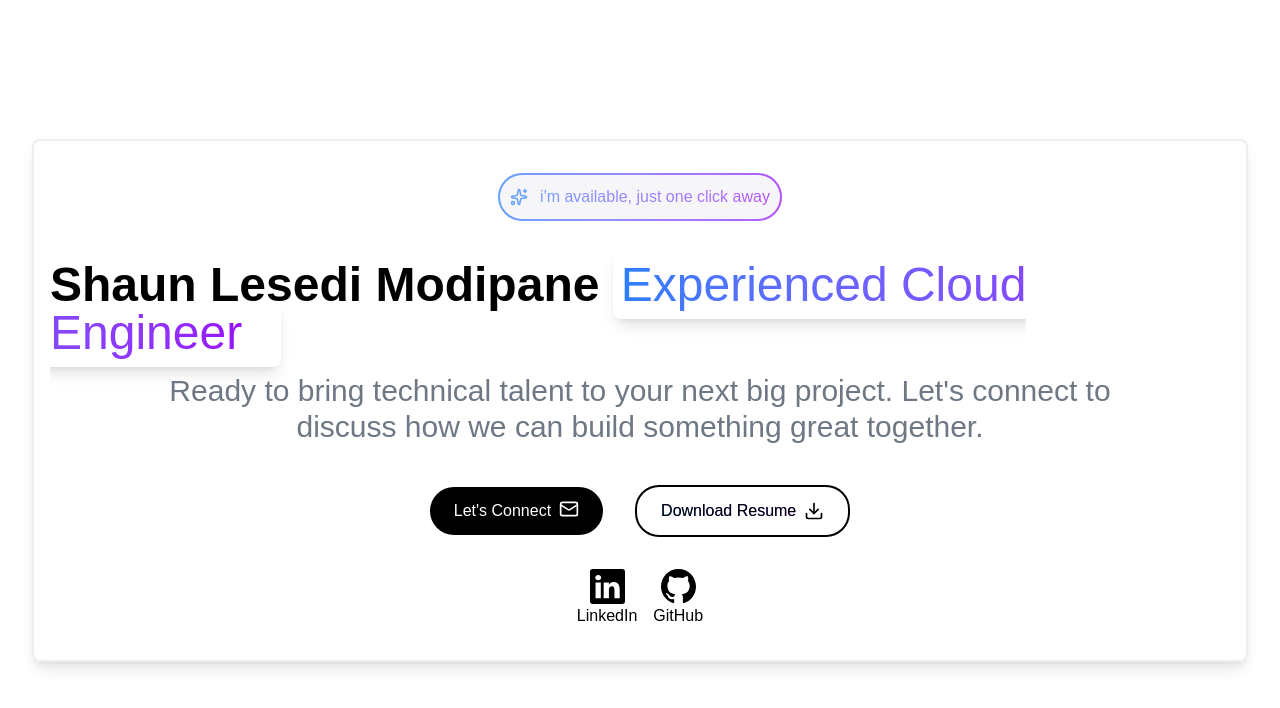
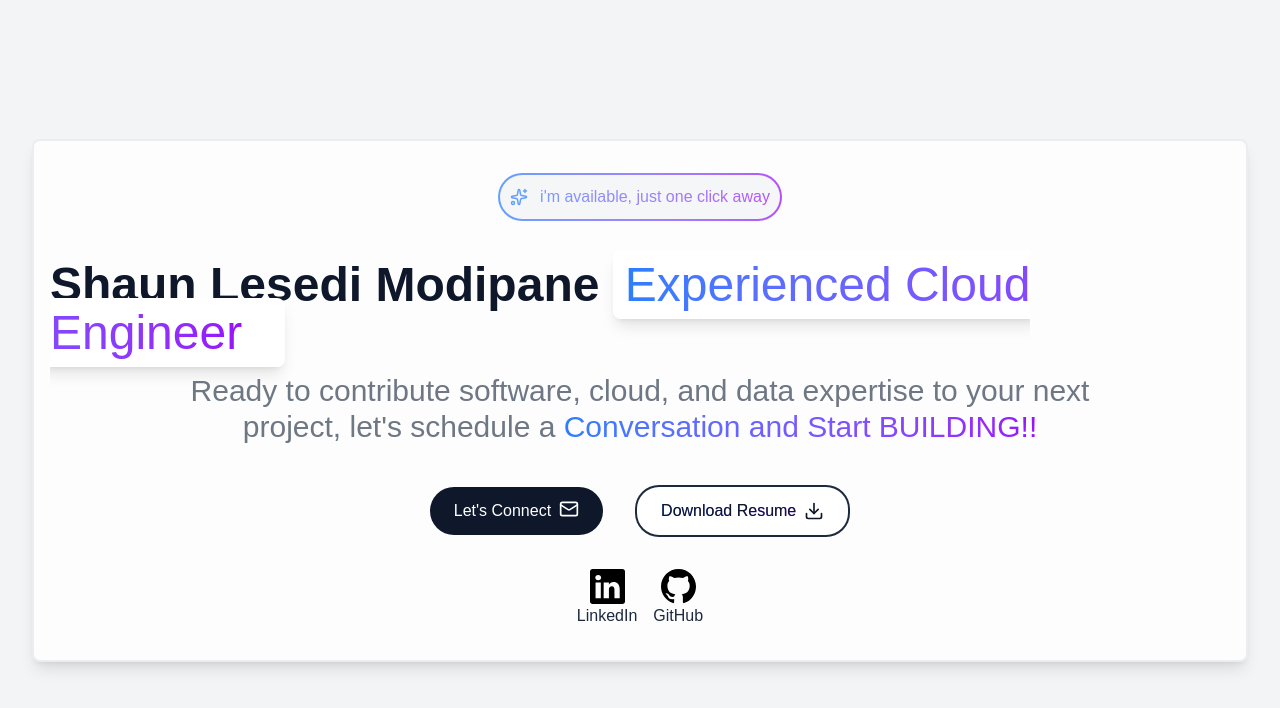
Before and after one commit to LModipane/Portfolio, a Next.js app: page / in a window 1280 px wide. Shown: the top 708 px of the page. Built offline with nearby package versions, Linux system fonts and the light colour scheme.

Commit message:
feat: update Home and Titles components with improved styling and enhanced call to action

```diff
--- a/app/page.tsx
+++ b/app/page.tsx
@@ -3,14 +3,15 @@ import Image from 'next/image';
 import linkinlogo from '../public/linkedin.svg';
 import gitHubLogo from '../public/github.svg';
 import { Titles } from '@/components';
+import  EmailLogo  from "../public/email.gif"
 
 export default function Home() {
 	// Note: Add Typing animation to display multiple of titles/Adjectives that describe me as a software developer, cloud Engineerand Data scientist.
 	return (
-		<main className="h-full w-full bg-gray-100 text-black overflow-y-scroll">
+		<main className="h-full w-full text-black overflow-y-scroll">
 			{/* Hero section */}
-			<header className="h-full w-full flex items-center justify-center bg-white">
-				<div className="flex flex-col items-center border-2 border-gray-300/40 rounded-lg px-2 py-8 shadow-lg min-w-[93%] max-w-[95%]">
+			<header className="h-full w-full flex items-center justify-center bg-gray-100">
+				<div className="flex flex-col items-center bg-white/80 border-2 border-gray-300/40 rounded-lg px-2 py-8 shadow-lg min-w-[93%] max-w-[95%]">
 					{/* Availability Tag */}
 					<div className="rounded-full p-0.5 bg-linear-to-r from-blue-500 to-purple-600 mb-2 animate-gradient lowercase animate-pulse duration-300">
 						<div className="bg-gray-100 rounded-full p-2">
@@ -23,26 +24,27 @@ export default function Home() {
 
 					{/* Call to Action */}
 					<div className=" flex flex-col justify-center mx-auto px-2 py-8 w-full">
-						<h1 className="text-5xl font-semibold item-end">
+						<h1 className="text-5xl font-semibold item-end text-slate-900">
 							Shaun Lesedi Modipane <Titles />
 						</h1>
 						<h2 className="text-3xl font-extralight mt-4 mx-auto text-gray-600/80 text-center max-w-[84%]">
-							Ready to bring technical talent to your next big project. Let&apos;s connect to
-							discuss how we can build something great together.
+							Ready to contribute software, cloud, and data expertise to your next project,
+							let&apos;s schedule a{' '}
+							<span className="bg-linear-to-r from-blue-500 to-purple-600 text-transparent bg-clip-text underline underline-offset-4 animate-gradient">
+								Conversation and Start BUILDING!!
+							</span>
 						</h2>
 					</div>
 
 					{/* Call to Action Buttons */}
 					<div className="flex justify-center mt-2 items-center">
-						<button className="flex px-6 py-3 bg-black text-white rounded-3xl hover:bg-linear-to-r hover:from-blue-500 hover:to-purple-600 hover:scale-110 transition-colors duration-100 cursor-pointer">
+						<button className="flex px-6 py-3 bg-slate-900 text-white rounded-3xl hover:bg-linear-to-r hover:from-blue-500 hover:to-purple-600 hover:scale-110 transition-colors duration-100 cursor-pointer">
 							Let&apos;s Connect <Mail className="ml-2" size={20} />
 						</button>
-						<div className="ml-8 flex group justify-center items-center rounded-3xl bg-black hover:bg-linear-to-r hover:from-blue-500 hover:to-purple-600 p-0.5 cursor-pointer transition-all duration-150 hover:scale-110">
+						<div className="ml-8 flex group justify-center items-center rounded-3xl bg-slate-800 hover:bg-linear-to-r hover:from-blue-500 hover:to-purple-600 p-0.5 cursor-pointer transition-all duration-150 hover:scale-110">
 							<div className="bg-white rounded-[calc(1.5rem-2px)] px-6 py-3">
-								<button className="flex items-center text-black bg-linear-to-r from-blue-500 to-purple-600 bg-clip-text  transition-all duration-100 cursor-pointer">
-									<span className="group-hover:text-transparent">
-										Download Resume
-									</span>
+								<button className="flex items-center text-slate-900 bg-linear-to-r from-blue-500 to-purple-600 bg-clip-text  transition-all duration-100 cursor-pointer">
+									<span className="group-hover:text-transparent">Download Resume</span>
 									<Download className="ml-2 group-hover:text-purple-600" size={20} />
 								</button>
 							</div>
@@ -50,19 +52,19 @@ export default function Home() {
 					</div>
 
 					{/* Social Links */}
-					<div className="flex justify-center mt-8 space-x-4">
+					<div className="flex justify-center mt-8 space-x-4 text-slate-800">
 						<a
 							href="https://linkedin.com/in/shaunlesedi"
 							target="_blank"
 							rel="noopener noreferrer"
-							className="text-black hover:text-blue-500 transition-colors duration-300 flex flex-col items-center">
+							className=" hover:text-blue-500 transition-colors duration-300 flex flex-col items-center">
 							<Image src={linkinlogo} alt="Logo" width={35} height={35} /> LinkedIn
 						</a>
 						<a
 							href="https://github.com/shaunlesedi"
 							target="_blank"
 							rel="noopener noreferrer"
-							className="text-black hover:text-gray-500 transition-colors duration-300 flex flex-col items-center">
+							className=" hover:text-gray-500 transition-colors duration-300 flex flex-col items-center">
 							<Image src={gitHubLogo} alt="Logo" width={35} height={35} /> GitHub
 						</a>
 					</div>
--- a/components/Titles/index.tsx
+++ b/components/Titles/index.tsx
@@ -3,7 +3,7 @@ import { Typewriter } from 'react-simple-typewriter';
 
 const Titles = () => {
 	return (
-		<span className="mt-2 rounded-lg p-2 shadow-lg font-light text-center">
+		<span className="mt-2 rounded-lg py-2 px-3 shadow-lg bg-white font-light text-center">
 			<span className="bg-linear-to-r from-blue-500 to-purple-600 text-transparent bg-clip-text animate-gradient">
 				<Typewriter
 					words={[
```
